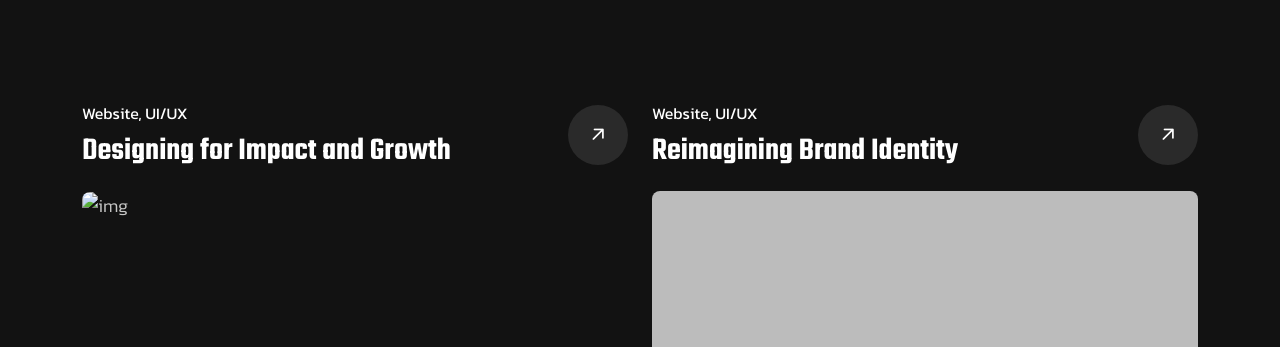
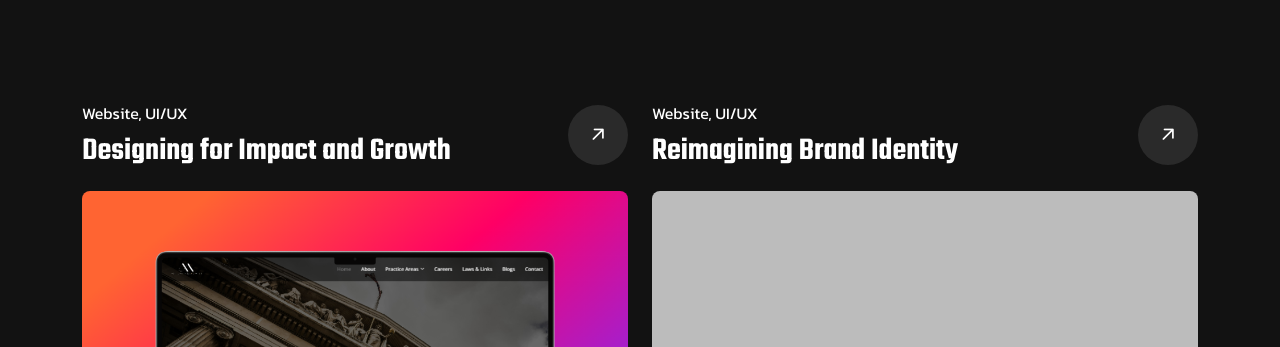
Before and after one commit to MuhammadFarooq47/BitCrawlers, a plain HTML site: page project-2.html in a window 1280 px wide. Shown: the part 605-952 px from the top of the page. Drawn offline with Linux system fonts and the light colour scheme; files whose address does not match are found by name.

Commit message:
add mockup image in project-2

```diff
--- a/project-2.html
+++ b/project-2.html
@@ -423,7 +423,7 @@
                                 </a>
                             </div>
                             <div class="thumb">
-                                <img src="assets/img/project/06.jpg" alt="img">
+                                <img src="assets/img/project/066.png" alt="img">
                             </div>
                         </div>
                     </div>
```
Also changed, not shown: assets/img/project/066.png (added).
